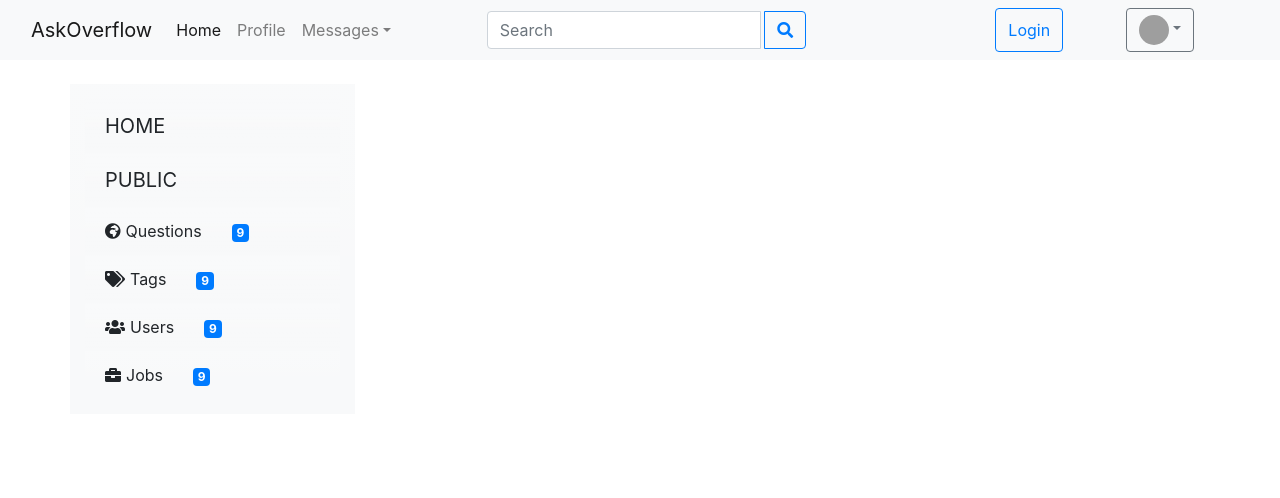
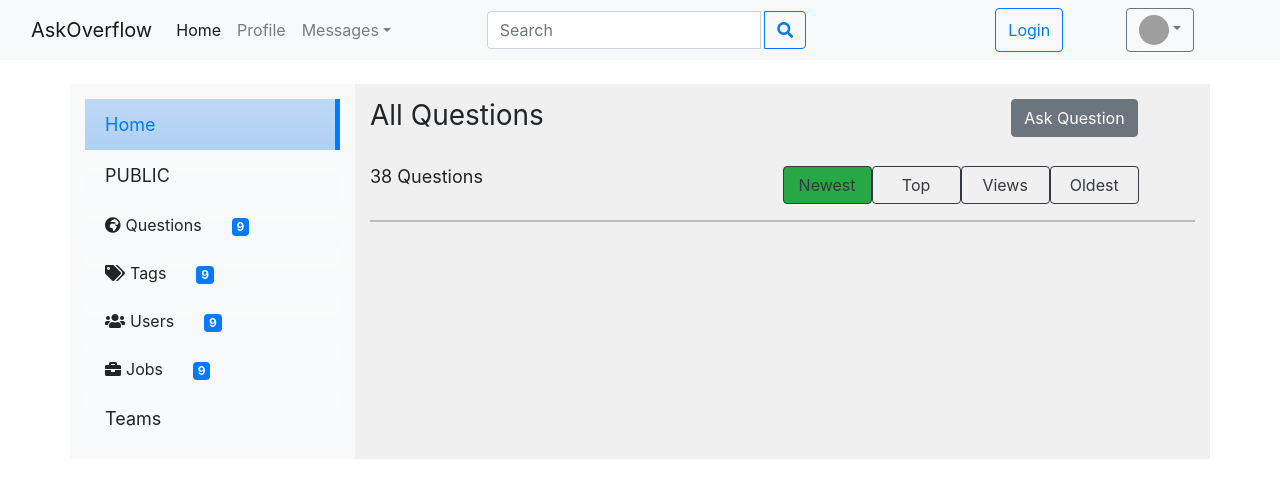
Before and after one commit to 0xvashishth/mern-starter, a React (Create React App) app in the folder askoverflow/: page /home in a window 1280 px wide. Shown: the top 498 px of the page. Built offline with nearby package versions, Linux system fonts and the light colour scheme; grey boxes are pictures that could not be loaded.

Commit message:
added grid system

```diff
--- a/askoverflow/src/components/HomePage/homepage.css
+++ b/askoverflow/src/components/HomePage/homepage.css
@@ -79,3 +79,29 @@
     /* right: 25px; */
     margin-left: 30px;
   }
+
+  .bg-sec{
+    background-color: #b0d1f5;
+  }
+
+  .bgmoredark{
+    background-color: #f0f0f0;
+  }
+
+  .margquesions{
+    margin-top: 15px;
+  }
+
+  .margquesions1{
+    margin-top: 25px;
+  }
+
+  .allquesionhead{
+    font-size: 28px;
+    font-weight: 400;
+  }
+
+  .countallquesion{
+    font-size: 18px;
+    font-weight: 400;
+  }
--- a/askoverflow/src/components/HomePage/homepage.js
+++ b/askoverflow/src/components/HomePage/homepage.js
@@ -13,24 +13,42 @@ class homepage extends Component {
     };
   }
 
+  jquerychangecss = () => {
+    $(".clickleftmenu").click(function(){
+      $('.clickleftmenu').css('color','black')
+      .css('border','none')
+      .css('background','none');
+    });
+    $('.clickleftmenu').on('click', function () {
+      var takenid = this.id;
+      var str = `#${takenid}`
+      $(str).css('color','#007bff')
+            .css('border-right','5px solid #007bff')
+            .css('background','')
+            .removeClass('bg-light')
+            .addClass('bg-sec');
+
+    });
+  }
+
+    initialcss = () => {
+    $('document').ready(function(){
+        $('#clickleftmenu1').css('color','#007bff')
+            .css('border-right','5px solid #007bff')
+            .removeClass('bg-light')
+            .addClass('bg-sec');
+    });
+  }
+
+
+
+  componentDidMount(){
+    this.jquerychangecss()
+    this.initialcss()
+  }
+
+
   render() {
-    $(function () {
-      $(".list-group-item").on("click", function () {
-        $(".fas", this)
-          .toggleClass("fa-chevron-right")
-          .toggleClass("fa-chevron-down");
-      });
-    });
-
-    (function () {
-      $(".clickleftmenu").on("click", function () {
-
-        $(".clickleftmenu", this)
-        .css("border-right-width", "10px")
-        .css("border-right-style", "solid")
-        .css("border-color", "red");
-      });
-    });
 
     return (
       <div>
@@ -45,42 +63,75 @@ class homepage extends Component {
                   <a
                     href="#item-1"
                     class="list-group-item clickleftmenu bg-light bg-gradient"
-                    style={{ fontSize: "20px" }}
-                    data-toggle="collapse"
+                    style={{ fontSize: "18px", textDecoration: "none" }}
+                    id = "clickleftmenu1"
                   >
-                    HOME
+                    Home
                   </a>
 
                   <a
                     href="#item-3"
                     class="list-group-item clickleftmenu bg-light bg-gradient"
-                    data-toggle="collapse"
-                    style={{ fontSize: "20px" }}
+                    // data-toggle="collapse"
+                    style={{ fontSize: "18px", textDecoration: "none" }}
+                    id = "clickleftmenu2"
                   >
                     PUBLIC
                   </a>
                   <div class="list-group list-group-flush bg-light bg-gradient" id="item-3">
-                    <a href="#item-3-1" class=" clickleftmenu list-group-item bg-light bg-gradient">
+                    <a href="#item-3-1" id = "clickleftmenu3" style={{ textDecoration: "none" }} class=" clickleftmenu list-group-item bg-light bg-gradient">
                       <i class="fas fa-globe-africa"></i>Questions
                       <span class="badge countbadge badge-primary">9</span>
                     </a>
 
-                    <a href="#item-3-2" class="clickleftmenu list-group-item bg-light bg-gradient">
+                    <a href="#item-3-2" id = "clickleftmenu4" style={{ textDecoration: "none" }} class="clickleftmenu list-group-item bg-light bg-gradient">
                     <i class="fas fa-tags"></i>Tags<span class="badge countbadge badge-primary">9</span>
                     </a>
 
-                    <a href="#item-3-3" class="clickleftmenu list-group-item bg-light bg-gradient">
+                    <a href="#item-3-3" id = "clickleftmenu5" style={{ textDecoration: "none" }} class="clickleftmenu list-group-item bg-light bg-gradient">
                     <i class="fas fa-users"></i>Users<span class="badge countbadge badge-primary">9</span>
                     </a>
 
-                    <a href="#item-3-3" class="clickleftmenu list-group-item bg-light bg-gradient">
+                    <a href="#item-3-3" id = "clickleftmenu6" style={{ textDecoration: "none" }} class="clickleftmenu list-group-item bg-light bg-gradient">
                     <i class="fas fa-briefcase"></i>Jobs<span class="badge countbadge badge-primary">9</span>
                     </a>
                   </div>
+                  <a
+                    href="#item-1"
+                    class="list-group-item clickleftmenu bg-light bg-gradient"
+                    style={{ fontSize: "18px", textDecoration: "none" }}
+                    id = "clickleftmenu7"
+                  >
+                    Teams
+                  </a>
                 </div>
               </div>
             </div>
-            <div class="col-9"></div>
+            <div class="col-9 bgmoredark">
+              <div class="row margquesions">
+                <div class="col-9">
+                  <h3 class="allquesionhead">All Questions</h3>
+                </div>
+                <div class="col-3">
+                  <button class="btn btn-secondary">Ask Question</button>
+                </div>
+              </div>
+
+              <div class="row margquesions1">
+                <div class="col-6">
+                  <h4 class="countallquesion">38 Questions</h4>
+                </div>
+                <div class="col-5">
+                  <div class="row">
+                    <div class="col-3 bg-success text-dark btn btn-outline-success border border-dark">Newest</div>
+                    <div class="col-3 text-dark btn btn-outline-success border border-dark">Top</div>
+                    <div class="col-3 text-dark btn btn-outline-success border border-dark">Views</div>
+                    <div class="col-3 text-dark btn btn-outline-success border-dark">Oldest</div>
+                  </div>
+                </div>
+              </div>
+              <hr/>
+          </div>
           </div>
         </div>
       </div>
--- a/askoverflow/src/components/NavBar/NavBar.js
+++ b/askoverflow/src/components/NavBar/NavBar.js
@@ -11,7 +11,7 @@ const NavForHome = (props) => {
         <div>
         <nav class="navbar navbar-expand-lg navbar-light bg-light">
           <div class="container-fluid">
-            <a href="/home" class="navbar-brand">
+            <a href="/home" class="navbar-brand" style={{fontWeight: "400"}}>
               {/* <img src="images/logo.svg" height="28" alt="CoolBrand" /> */}
               AskOverflow
             </a>
```
